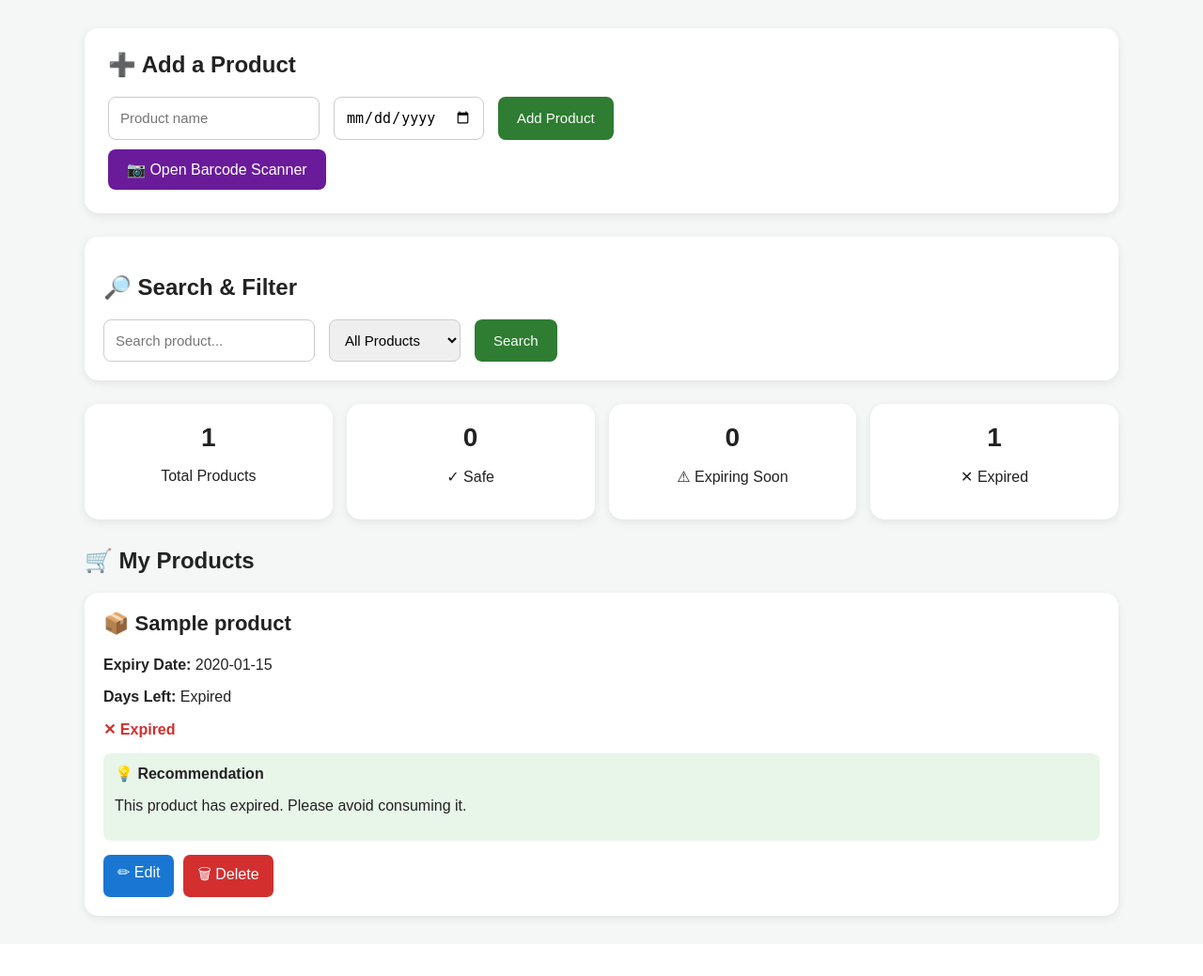
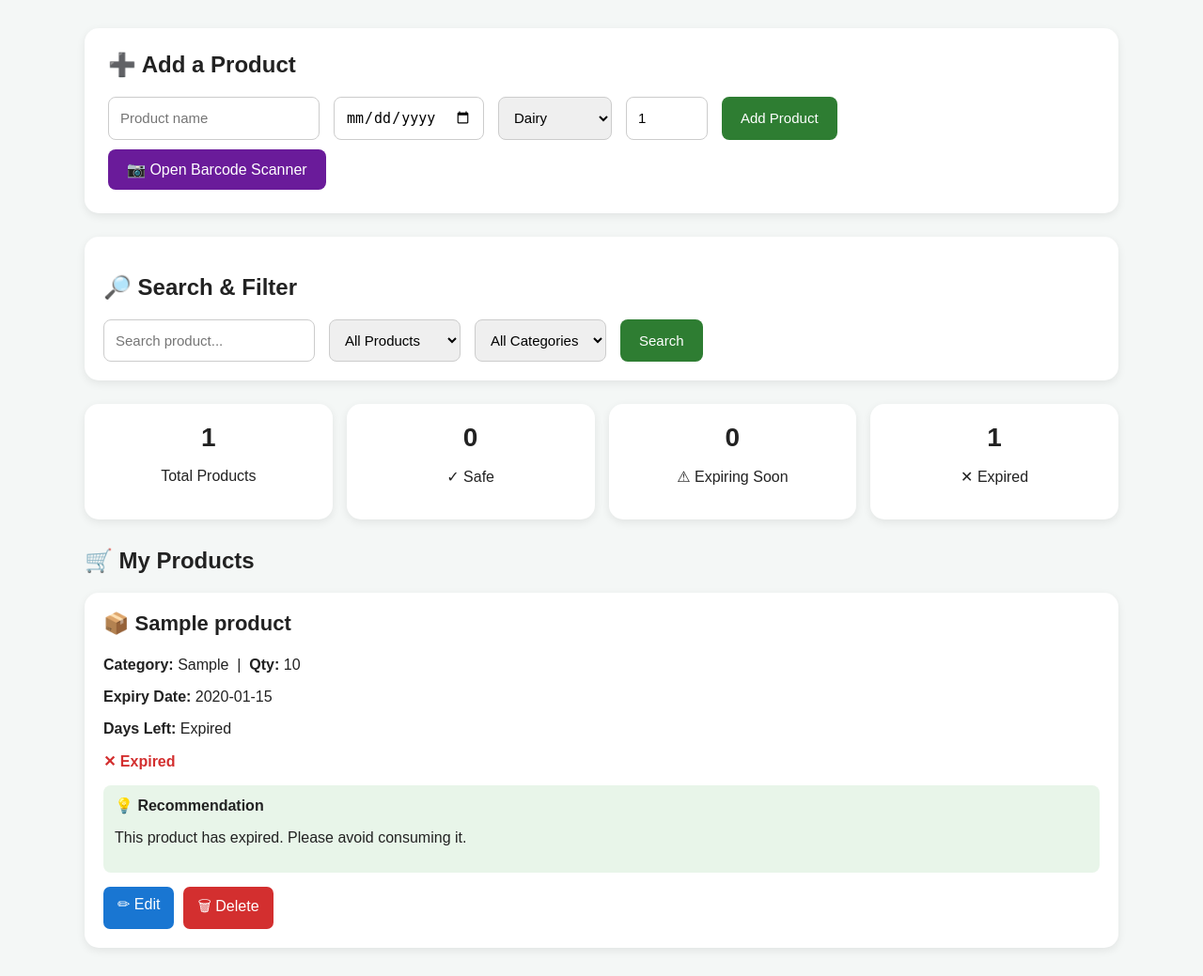
Before and after one commit to prasanthika2008-lgtm/ExpiryWise, a Flask app: page / in a window 1280 px wide. Shown: the part 150-1189 px from the top of the page at 94% size. Before the commit the page ends 1134 px from the top, so only its background shows below. Run offline with Flask 3, Linux system fonts and the light colour scheme; tables that the repository leaves empty hold one stand-in row (values such as "Sample post").

Commit message:
Extend schema, add validation, category filter, POST-only delete

```diff
--- a/app.py
+++ b/app.py
@@ -1,16 +1,21 @@
-from flask import Flask, render_template, request, redirect
+import os
 import sqlite3
 from datetime import date
 
-from recommendation import get_recommendation
+import requests
+from flask import Flask, jsonify, redirect, render_template, request
 
+from recommendation import get_recommendation, get_status
 
 app = Flask(__name__)
+app.config["MAX_CONTENT_LENGTH"] = 8 * 1024 * 1024  # 8 MB upload limit
 
-DATABASE = "database.db"
-
+DATABASE = os.environ.get("EXPIRYWISE_DB", "database.db")
+CATEGORIES = ["Dairy", "Meat", "Fruits", "Vegetables", "Bakery", "Packaged", "Medicine", "Other"]
+SOON_DAYS = 5
 
 # ---------------- DATABASE ----------------
+
 
 def get_db():
     conn = sqlite3.connect(DATABASE)
@@ -19,8 +24,8 @@ def get_db():
 
 
 def create_table():
+    """Create the products table and add Phase 2 columns to older databases."""
     conn = get_db()
-
     conn.execute("""
         CREATE TABLE IF NOT EXISTS products (
             id INTEGER PRIMARY KEY AUTOINCREMENT,
@@ -28,202 +33,295 @@ def create_table():
             expiry_date TEXT NOT NULL
         )
     """)
-
+    existing = {row["name"] for row in conn.execute("PRAGMA table_info(products)")}
+    new_columns = {
+        "category": "TEXT DEFAULT 'Other'",
+        "quantity": "INTEGER DEFAULT 1",
+        "barcode": "TEXT",
+        "added_date": "TEXT",
+    }
+    for column, ddl in new_columns.items():
+        if column not in existing:
+            conn.execute(f"ALTER TABLE products ADD COLUMN {column} {ddl}")
     conn.commit()
     conn.close()
 
 
+# ---------------- VALIDATION ----------------
+
+
+def validate_product(form):
+    """Return (clean_values, error). error is None when the input is valid."""
+    name = (form.get("name") or "").strip()
+    expiry_raw = (form.get("expiry_date") or "").strip()
+    category = form.get("category") or "Other"
+    barcode = (form.get("barcode") or "").strip() or None
+
+    if not name:
+        return None, "Product name is required."
+    if len(name) > 100:
+        return None, "Product name must be 100 characters or fewer."
+    try:
+        expiry = date.fromisoformat(expiry_raw)
+    except ValueError:
+        return None, "Please enter a valid expiry date."
+    if expiry.year < 2000 or expiry.year > 2100:
+        return None, "Expiry date looks wrong. Please check the year."
+    if category not in CATEGORIES:
+        category = "Other"
+    try:
+        quantity = int(form.get("quantity") or 1)
+    except ValueError:
+        return None, "Quantity must be a whole number."
+    if not 1 <= quantity <= 999:
+        return None, "Quantity must be between 1 and 999."
+    if barcode and (not barcode.isdigit() or len(barcode) > 14):
+        barcode = None
+
+    return {
+        "name": name,
+        "expiry_date": expiry.isoformat(),
+        "category": category,
+        "quantity": quantity,
+        "barcode": barcode,
+    }, None
+
+
 # ---------------- PRODUCT PROCESSING ----------------
 
+
 def get_products():
-
     conn = get_db()
-
-    rows = conn.execute(
-        "SELECT * FROM products ORDER BY expiry_date"
-    ).fetchall()
-
+    rows = conn.execute("SELECT * FROM products ORDER BY expiry_date").fetchall()
     conn.close()
 
     products = []
-
     today = date.today()
 
     for row in rows:
-
-        expiry = date.fromisoformat(row["expiry_date"])
+        try:
+            expiry = date.fromisoformat(row["expiry_date"])
+        except ValueError:
+            continue  # skip rows with a corrupted date instead of crashing
 
         days_left = (expiry - today).days
-
-        if days_left < 0:
-            status = "Expired"
-
-        elif days_left <= 5:
-            status = "Expiring Soon"
-
-        else:
-            status = "Safe"
-
-        recommendation = get_recommendation(
-            row["name"],
-            days_left
-        )
+        category = row["category"] or "Other"
 
         products.append({
             "id": row["id"],
             "name": row["name"],
             "expiry_date": row["expiry_date"],
+            "category": category,
+            "quantity": row["quantity"] or 1,
+            "barcode": row["barcode"],
             "days_left": days_left,
-            "status": status,
-            "recommendation": recommendation
+            "status": get_status(days_left, SOON_DAYS),
+            "recommendation": get_recommendation(row["name"], days_left, category),
         })
-
     return products
 
 
 # ---------------- HOME ----------------
 
+
 @app.route("/", methods=["GET", "POST"])
 def index():
+    error = None
+    if request.method == "POST":
+        values, error = validate_product(request.form)
+        if values:
+            conn = get_db()
+            conn.execute(
+                """INSERT INTO products
+                   (name, expiry_date, category, quantity, barcode, added_date)
+                   VALUES (?, ?, ?, ?, ?, ?)""",
+                (values["name"], values["expiry_date"], values["category"],
+                 values["quantity"], values["barcode"], date.today().isoformat()),
+            )
+            conn.commit()
+            conn.close()
+            return redirect("/")
 
-    if request.method == "POST":
-
-        name = request.form["name"]
-        expiry_date = request.form["expiry_date"]
-
-        conn = get_db()
-
-        conn.execute(
-            "INSERT INTO products (name, expiry_date) VALUES (?, ?)",
-            (name, expiry_date)
-        )
-
-        conn.commit()
-        conn.close()
-
-        return redirect("/")
-
-    products = get_products()
+    all_products = get_products()
+    products = all_products
 
     search = request.args.get("search", "").strip().lower()
     filter_status = request.args.get("status", "")
+    filter_category = request.args.get("category", "")
 
     if search:
-        products = [
-            p for p in products
-            if search in p["name"].lower()
-        ]
+        products = [p for p in products if search in p["name"].lower()]
+    if filter_status:
+        products = [p for p in products if p["status"] == filter_status]
+    if filter_category:
+        products = [p for p in products if p["category"] == filter_category]
 
-    if filter_status:
-        products = [
-            p for p in products
-            if p["status"] == filter_status
-        ]
-
-    total = len(products)
-
-    safe_count = len([
-        p for p in products
-        if p["status"] == "Safe"
-    ])
-
-    soon_count = len([
-        p for p in products
-        if p["status"] == "Expiring Soon"
-    ])
-
-    expired_count = len([
-        p for p in products
-        if p["status"] == "Expired"
-    ])
+    # Values used to prefill the add form (e.g. from the scanner)
+    prefill = {
+        "name": request.form.get("name") or request.args.get("name", ""),
+        "expiry_date": request.form.get("expiry_date") or request.args.get("expiry_date", ""),
+        "category": request.form.get("category") or request.args.get("category", ""),
+        "barcode": request.form.get("barcode") or request.args.get("barcode", ""),
+    }
 
     return render_template(
         "index.html",
         products=products,
-        total=total,
-        safe_count=safe_count,
-        soon_count=soon_count,
-        expired_count=expired_count
+        total=len(products),
+        safe_count=sum(p["status"] == "Safe" for p in products),
+        soon_count=sum(p["status"] == "Expiring Soon" for p in products),
+        expired_count=sum(p["status"] == "Expired" for p in products),
+        categories=CATEGORIES,
+        prefill=prefill,
+        error=error,
     )
 
 
-# ---------------- DELETE ----------------
+# ---------------- DELETE (POST only) ----------------
 
-@app.route("/delete/<int:id>")
+
+@app.route("/delete/<int:id>", methods=["POST"])
 def delete(id):
-
     conn = get_db()
-
-    conn.execute(
-        "DELETE FROM products WHERE id = ?",
-        (id,)
-    )
-
+    conn.execute("DELETE FROM products WHERE id = ?", (id,))
     conn.commit()
     conn.close()
-
     return redirect("/")
 
 
 # ---------------- EDIT ----------------
 
+
 @app.route("/edit/<int:id>", methods=["GET", "POST"])
 def edit(id):
-
     conn = get_db()
-
-    product = conn.execute(
-        "SELECT * FROM products WHERE id = ?",
-        (id,)
-    ).fetchone()
+    product = conn.execute("SELECT * FROM products WHERE id = ?", (id,)).fetchone()
 
     if product is None:
-
         conn.close()
-
         return redirect("/")
 
     if request.method == "POST":
-
-        name = request.form["name"]
-        expiry_date = request.form["expiry_date"]
-
+        values, error = validate_product(request.form)
+        if error:
+            conn.close()
+            return render_template("edit.html", product=product, error=error)
         conn.execute(
-            """
-            UPDATE products
-            SET name = ?, expiry_date = ?
-            WHERE id = ?
-            """,
-            (name, expiry_date, id)
+            "UPDATE products SET name = ?, expiry_date = ? WHERE id = ?",
+            (values["name"], values["expiry_date"], id),
         )
-
         conn.commit()
         conn.close()
-
         return redirect("/")
 
     conn.close()
-
-    return render_template(
-        "edit.html",
-        product=product
-    )
+    return render_template("edit.html", product=product, error=None)
 
 
-# ---------------- SCANNER ----------------
+# ---------------- SCANNER + BARCODE LOOKUP + OCR ----------------
+
 
 @app.route("/scanner")
 def scanner():
+    return render_template("scanner.html", categories=CATEGORIES)
 
-    return render_template("scanner.html")
+
+def map_category(raw):
+    """Map an Open Food Facts category string onto one of our categories."""
+    text = (raw or "").lower()
+    rules = [
+        ("Dairy", ("dairy", "milk", "cheese", "yogurt", "yoghurt", "butter", "curd")),
+        ("Meat", ("meat", "chicken", "fish", "seafood", "egg")),
+        ("Fruits", ("fruit",)),
+        ("Vegetables", ("vegetable",)),
+        ("Bakery", ("bread", "bakery", "biscuit", "cake")),
+    ]
+    for category, keywords in rules:
+        if any(k in text for k in keywords):
+            return category
+    return "Packaged" if text else "Other"
+
+
+@app.route("/api/barcode/<code>")
+def barcode_lookup(code):
+    """Look a barcode up on Open Food Facts and return the product name/category."""
+    if not code.isdigit() or not 6 <= len(code) <= 14:
+        return jsonify({"found": False, "error": "Invalid barcode"}), 400
+    try:
+        response = requests.get(
+            f"https://world.openfoodfacts.org/api/v2/product/{code}.json",
+            params={"fields": "product_name,brands,categories"},
+            headers={"User-Agent": "ExpiryWise/0.2 (student project)"},
+            timeout=6,
+        )
+        data = response.json()
+    except (requests.RequestException, ValueError):
+        return jsonify({"found": False, "error": "Lookup service unavailable"}), 502
+
+    if data.get("status") != 1:
+        return jsonify({"found": False})
+
+    product = data.get("product", {})
+    name = (product.get("product_name") or "").strip()
+    brand = (product.get("brands") or "").split(",")[0].strip()
+    if brand and brand.lower() not in name.lower():
+        name = f"{brand} {name}".strip()
+    return jsonify({
+        "found": bool(name),
+        "name": name,
+        "category": map_category(product.get("categories")),
+    })
+
+
+@app.route("/api/ocr", methods=["POST"])
+def ocr_expiry():
+    """Read an expiry date from an uploaded photo of the packaging."""
+    import ocr
+
+    file = request.files.get("image")
+    if not file or not file.filename:
+        return jsonify({"error": "No image uploaded"}), 400
+    try:
+        expiry, text = ocr.extract_expiry_date(file.stream)
+    except RuntimeError:
+        return jsonify({"error": "OCR is not installed on the server"}), 503
+    except Exception:
+        return jsonify({"error": "Could not read that image"}), 400
+    return jsonify({"expiry_date": expiry, "raw_text": text.strip()[:500]})
+
+
+# ---------------- STATS ----------------
+
+
+@app.route("/api/stats")
+def stats():
+    products = get_products()
+    by_status = {"Safe": 0, "Expiring Soon": 0, "Expired": 0}
+    by_category = {}
+    for p in products:
+        by_status[p["status"]] += 1
+        by_category[p["category"]] = by_category.get(p["category"], 0) + 1
+    return jsonify({"total": len(products), "by_status": by_status, "by_category": by_category})
 
 
 # ---------------- START APP ----------------
 
+
+def start_reminder_scheduler():
+    """Send a daily summary email at 08:00 if SMTP credentials are configured."""
+    from apscheduler.schedulers.background import BackgroundScheduler
+    import reminders
+
+    if not reminders.smtp_configured():
+        print("Email reminders disabled (set SMTP_USER and SMTP_PASS to enable).")
+        return
+    scheduler = BackgroundScheduler()
+    scheduler.add_job(lambda: reminders.send_reminders(get_products()), "cron", hour=8)
+    scheduler.start()
+    print("Daily email reminders enabled (08:00).")
+
+
 if __name__ == "__main__":
-
     create_table()
-
-    app.run(
-        debug=True
-    )
+    start_reminder_scheduler()
+    app.run(debug=os.environ.get("FLASK_DEBUG") == "1", use_reloader=False)
--- a/templates/edit.html
+++ b/templates/edit.html
@@ -124,6 +124,12 @@ button {
 <h2>Update Product</h2>
 
 
+{% if error %}
+<div style="background:#fdecea;color:#b71c1c;padding:12px;border-radius:8px;margin-bottom:12px;">
+⚠ {{ error }}
+</div>
+{% endif %}
+
 <form method="POST">
 
 
--- a/templates/index.html
+++ b/templates/index.html
@@ -399,20 +399,46 @@ button:hover {
 
 <h2>➕ Add a Product</h2>
 
+{% if error %}
+<div style="background:#fdecea;color:#b71c1c;padding:12px;border-radius:8px;margin-bottom:12px;">
+⚠ {{ error }}
+</div>
+{% endif %}
+
 <form method="POST">
 
 <input
     type="text"
     name="name"
     placeholder="Product name"
+    value="{{ prefill.name }}"
+    maxlength="100"
     required
 >
 
 <input
     type="date"
     name="expiry_date"
+    value="{{ prefill.expiry_date }}"
     required
 >
+
+<select name="category">
+{% for c in categories %}
+<option value="{{ c }}" {% if prefill.category == c %}selected{% endif %}>{{ c }}</option>
+{% endfor %}
+</select>
+
+<input
+    type="number"
+    name="quantity"
+    value="1"
+    min="1"
+    max="999"
+    placeholder="Quantity"
+>
+
+<input type="hidden" name="barcode" value="{{ prefill.barcode }}">
 
 <button type="submit">
     Add Product
@@ -473,6 +499,13 @@ selected
     Expired
 </option>
 
+</select>
+
+<select name="category">
+<option value="">All Categories</option>
+{% for c in categories %}
+<option value="{{ c }}" {% if request.args.get('category') == c %}selected{% endif %}>{{ c }}</option>
+{% endfor %}
 </select>
 
 <button type="submit">
@@ -599,6 +632,14 @@ Please use them soon!
 
 <p>
 
+<strong>Category:</strong> {{ product.category }}
+&nbsp;|&nbsp;
+<strong>Qty:</strong> {{ product.quantity }}
+
+</p>
+
+<p>
+
 <strong>Expiry Date:</strong>
 
 {{ product.expiry_date }}
@@ -679,13 +720,12 @@ Expires today
 </a>
 
 
-<a
-    class="delete-btn"
-    href="/delete/{{ product.id }}"
-    onclick="return confirm('Are you sure you want to delete this product?');"
->
+<form method="POST" action="/delete/{{ product.id }}" style="margin:0;"
+      onsubmit="return confirm('Are you sure you want to delete this product?');">
+<button type="submit" class="delete-btn" style="border:none;cursor:pointer;font-size:inherit;">
 🗑 Delete
-</a>
+</button>
+</form>
 
 </div>
 
```
